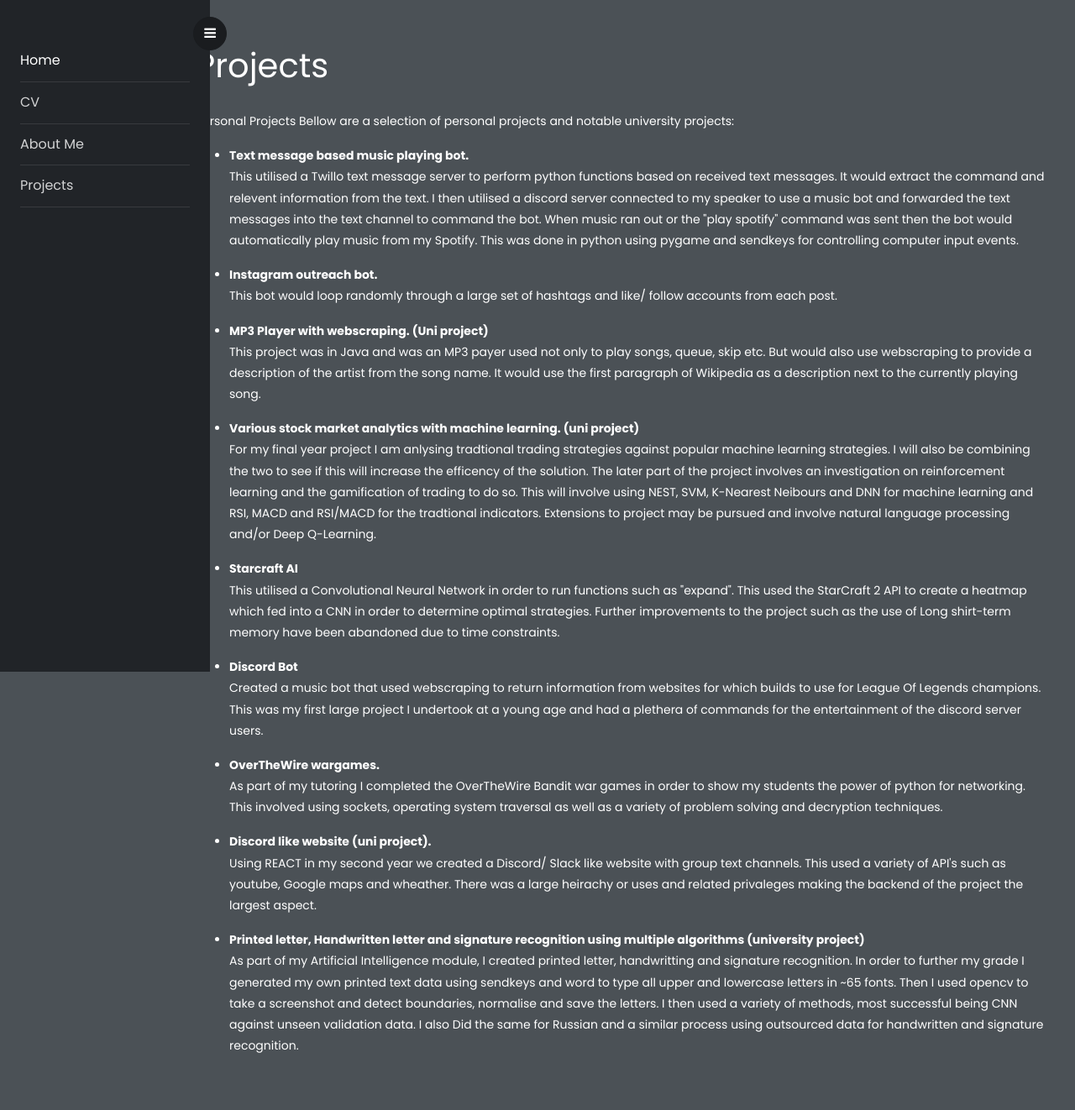
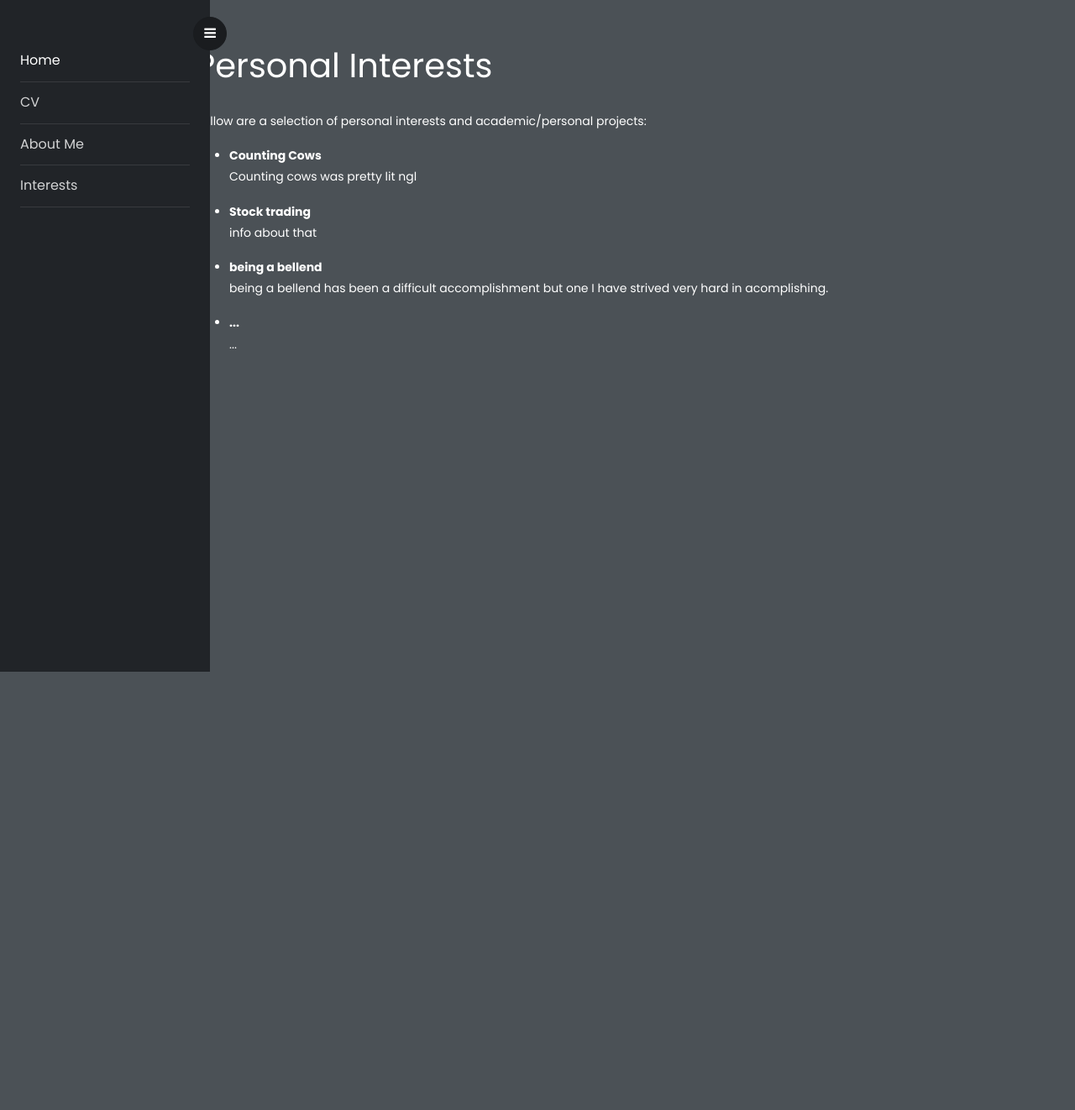
Before and after one commit to LucMc/katiewebsite, a Django app: template main/templates/main/projects.html in a window 1280 px wide. Shown: the whole page at 84% size. After the commit the page ends 800 px from the top, so only its background shows below. Run offline with Django 3.2, Linux system fonts and the light colour scheme; the template is opened without the code that fills it, so the values that code supplies are empty; some libraries are stand-ins or nearby versions.

Commit message:
extra info

```diff
--- a/main/templates/main/base.html
+++ b/main/templates/main/base.html
@@ -40,7 +40,7 @@
               <a href="/about">About Me</a>
 	          </li>
 	          <li>
-              <a href="/projects">Projects</a>
+              <a href="/interests">Interests</a>
 
 	      </div>
     	</nav>
--- a/main/templates/main/projects.html
+++ b/main/templates/main/projects.html
@@ -4,75 +4,25 @@
   <div id="projects">
   <div id="content" class="p-4 p-md-5 pt-5">
     <div id="intro">
-      <h2 class="mb-4">Projects</h2>
+      <h2 class="mb-4">Personal Interests</h2>
       <p>
-        Personal Projects
-        Bellow are a selection of personal projects and notable university projects:</p>
+        Bellow are a selection of personal interests and academic/personal projects:</p>
       <ul>
-        <li><strong>Text message based music playing bot.</strong></li>
+        <li><strong>Counting Cows</strong></li>
         <p>
-          This utilised a Twillo text message server to perform python functions based on received text messages.
-          It would extract the command and relevent information from the text. I then utilised a discord server connected
-          to my speaker to use a music bot and forwarded the text messages into the text channel to command the bot.
-          When music ran out or the "play spotify" command was sent then the bot would automatically play music from
-          my Spotify. This was done in python using pygame and sendkeys for controlling computer input events.
+          Counting cows was pretty lit ngl
         </p>
-        <li><strong>Instagram outreach bot.</strong></li>
+        <li><strong>Stock trading</strong></li>
         <p>
-          This bot would loop randomly through a large set of hashtags and like/ follow accounts from each post.
+          info about that
         </p>
-        <li><strong>MP3 Player with webscraping. (Uni project)</strong></li>
+        <li><strong>being a bellend</strong></li>
         <p>
-          This project was in Java and was an MP3 payer used not only to play songs, queue, skip etc. But would also use
-          webscraping to provide a description of the artist from the song name. It would use the first paragraph of
-          Wikipedia as a description next to the currently playing song.
+          being a bellend has been a difficult accomplishment but one I have strived very hard in acomplishing.
         </p>
-        <li><strong>Various stock market analytics with machine learning. (uni project)</strong></li>
+        <li><strong>...</strong></li>
         <p>
-          For my final year project I am anlysing tradtional trading strategies against popular machine learning
-          strategies. I will also be combining the two to see if this will increase the efficency of the solution.
-          The later part of the project involves an investigation on reinforcement learning and the gamification
-          of trading to do so. This will involve using NEST, SVM, K-Nearest Neibours and DNN for machine learning
-          and RSI, MACD and RSI/MACD for the tradtional indicators. Extensions to project may be pursued and involve
-          natural language processing and/or Deep Q-Learning.
-
-        </p>
-        <li><strong>Starcraft AI</strong></li>
-        <p>
-          This utilised a Convolutional Neural Network in order to run functions such as "expand". This used the StarCraft 2
-          API to create a heatmap which fed into a CNN in order to determine optimal strategies. Further improvements
-          to the project such as the use of Long shirt-term memory have been abandoned due to time constraints.
-
-        </p>
-        <li><strong>Discord Bot</strong></li>
-        <p>
-          Created a music bot that used webscraping to return information from websites for which builds to use for League
-          Of Legends champions. This was my first large project I undertook at a young age and had a plethera of commands
-          for the entertainment of the discord server users.
-
-        </p>
-        <li><strong>OverTheWire wargames.</strong></li>
-        <p>
-          As part of my tutoring I completed the OverTheWire Bandit war games in order to show my students the power of
-          python for networking. This involved using sockets, operating system traversal as well as a variety of
-          problem solving and decryption techniques.
-
-        </p>
-        <li><strong>Discord like website (uni project).</strong></li>
-        <p>
-          Using REACT in my second year we created a Discord/ Slack like website with group text channels. This used a
-          variety of API's such as youtube, Google maps and wheather. There was a large heirachy or uses and related
-          privaleges making the backend of the project the largest aspect.
-
-        </p>
-        <li><strong>Printed letter, Handwritten letter and signature recognition using multiple algorithms (university project)</strong></li>
-        <p>
-          As part of my Artificial Intelligence module, I created printed letter, handwritting and signature recognition.
-          In order to further my grade I generated my own printed text data using sendkeys and word to type all upper
-          and lowercase letters in ~65 fonts. Then I used opencv to take a screenshot and detect boundaries, normalise
-           and save the letters. I then used a variety of methods, most successful being CNN against unseen validation
-          data. I also Did the same for Russian and a similar process using outsourced data for handwritten and signature
-          recognition.
+          ...
 
         </p>
 
--- a/main/urls.py
+++ b/main/urls.py
@@ -24,7 +24,7 @@ urlpatterns = [
     path("", views.home, name='home'),
     path("cv", views.cv, name='cv'),
     path("about", views.about, name='about'),
-    path("projects", views.projects, name='projects'),
+    path("interests", views.interests, name='interests'),
     path("christmas", views.christmas, name='christmas'),
 
     #path("", views.homepage, name="homepage"),
--- a/main/views.py
+++ b/main/views.py
@@ -16,7 +16,7 @@ def home(request):
 def about(request):
     return render(request, 'main/about.html')
 
-def projects(request):
+def interests(request):
     return render(request, 'main/projects.html')
 
 def cv(request):
```
Also changed, not shown: main/templates/main/about.html (+7 -5 lines).
